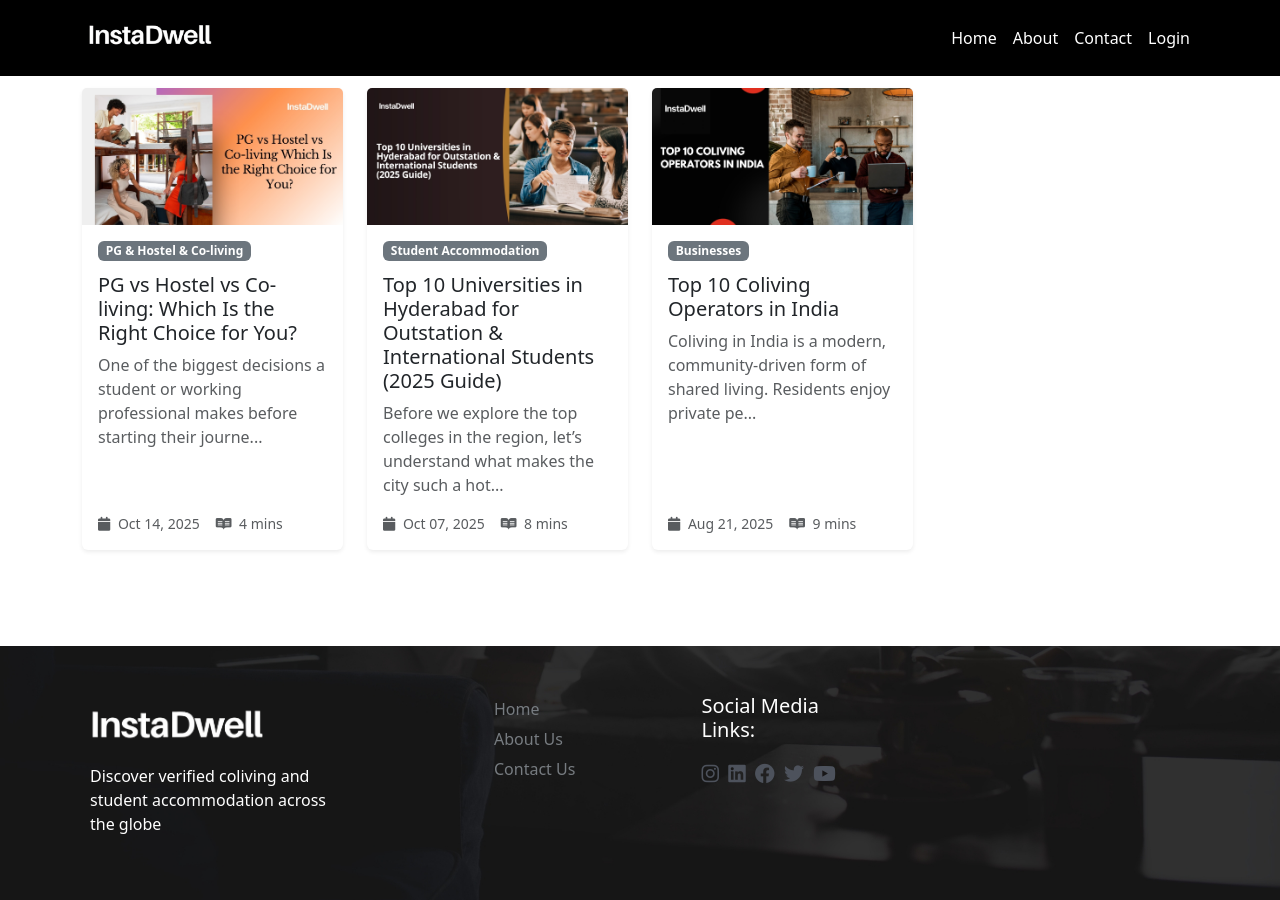
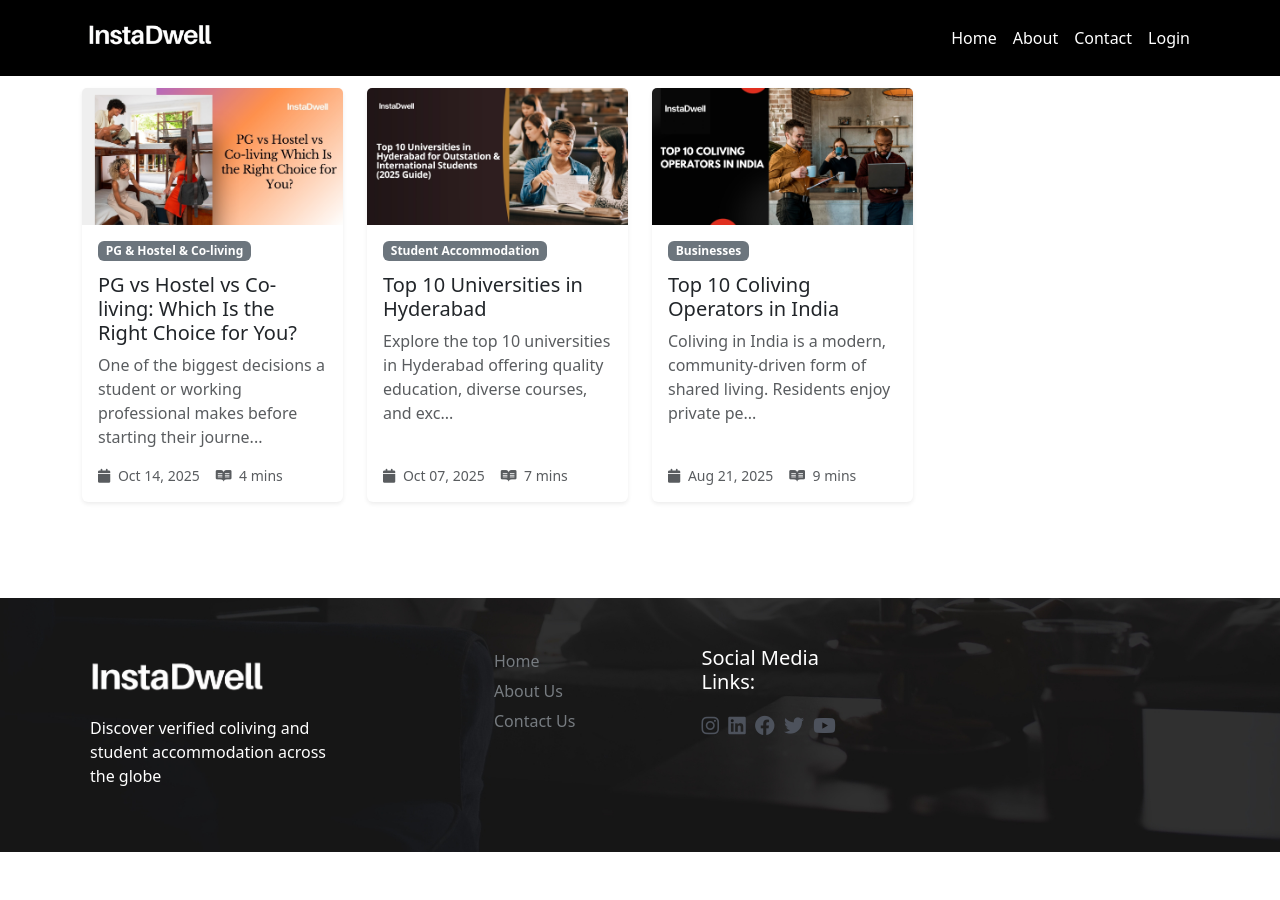
Before and after one commit to instadw/instadwell-blog, a Jekyll site: the page built from index.html, in a window 1280 px wide and 900 px high, scrolled down 1385 px. Built offline with Jekyll 4.4.1, drawn with Linux system fonts in a browser that asks for light colours; the list of posts is cut into pages by our own code; after the commit the page ends 2237 px from its top, so only the background shows below that.

Commit message:
Update and rename 2025-10-08-top-10-universities-in-hyderabad-for-outstation-international-students-2025-guide.md to 2025-10-08-top-10-universities-in-hyderabad.md

```diff
--- a/_posts/2025-10-08-top-10-universities-in-hyderabad-for-outstation-international-students-2025-guide.md
+++ b/_posts/2025-10-08-top-10-universities-in-hyderabad.md
@@ -1,7 +1,6 @@
 ---
-title: Top 10 Universities in Hyderabad for Outstation & International Students
-  (2025 Guide)
-description: Before we explore the top colleges in the region, let’s understand what makes the city such a hotspot for higher education.
+title: Top 10 Universities in Hyderabad
+description: Explore the top 10 universities in Hyderabad offering quality education, diverse courses, and excellent career opportunities for students.
 image: /assets/images/top-10-universities-in-hyderabad-for-outstation-and-international-students-2025-guide.webp
 layout: post
 permalink: /:title
@@ -29,7 +28,7 @@ Established in 1974, HCU is a premier research university known for its programs
 Notable Courses: MSc, MA, MBA, MTech, PhD\
 Placements Summary: HCU students have access to internships and job placements in top MNCs and startups, with an average CTC of ₹6–10 LPA and placement rates around 80–85%.
 
-Explore nearby stays around University of Hyderabad
+**[Explore nearby stays around University of Hyderabad]** (https://instadwell.com/search?lat=17.4567369&lng=78.32638759999999&location=UNIVERSITY%20OF%20HYDERABAD,%20Hyderabad,%20Telangana%20500046,%20India&city=Hyderabad&country=India)
 
 ### Indian School of Business (ISB), Gachibowli
 
```
